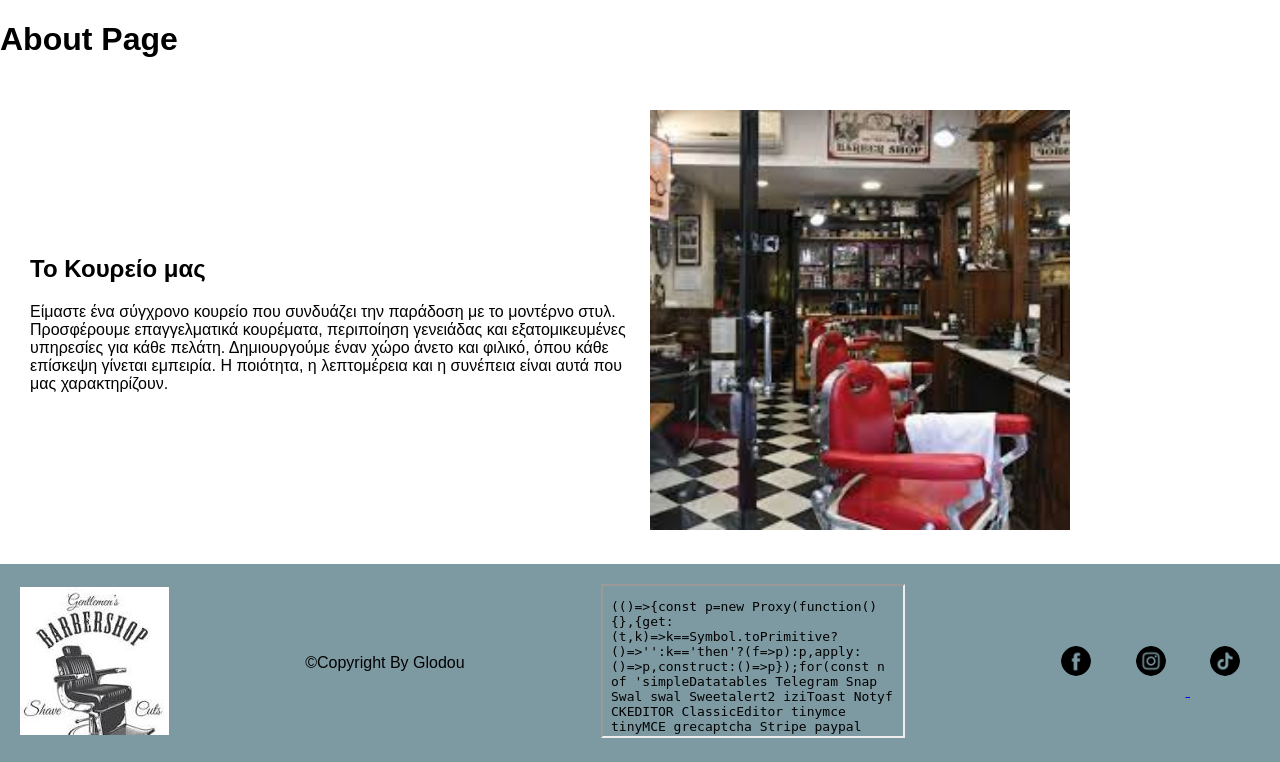
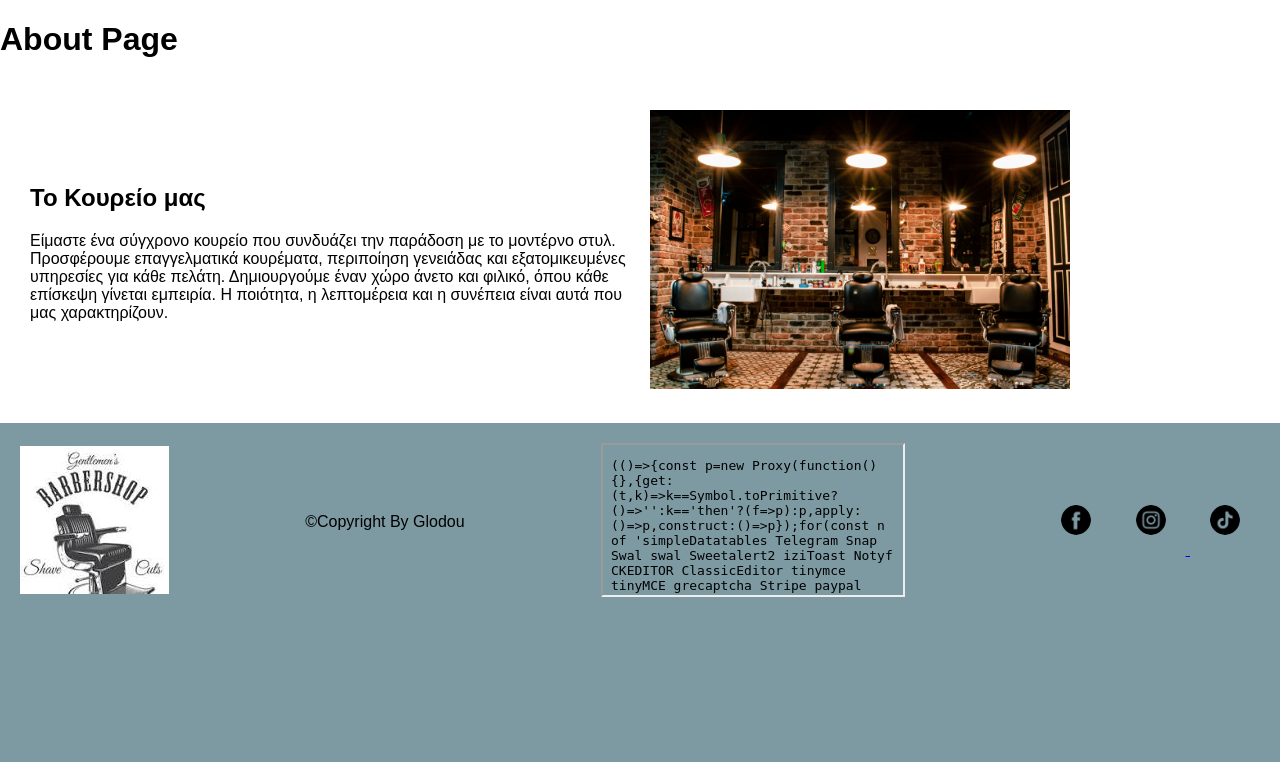
Before and after one commit to glodou/koureio, a PHP site: page /about.php in a window 1280 px wide. Shown: the part 192-954 px from the top of the page. After the commit the page ends 789 px from the top, so only its background shows below. Run offline with PHP 8.4, Linux system fonts and the light colour scheme; data comes from the database, SQL or seed files in the repository; some libraries are stand-ins or nearby versions.

Commit message:
change img

```diff
--- a/about.php
+++ b/about.php
@@ -23,7 +23,7 @@ $row=mysqli_fetch_assoc($res);
     </div>
 
     <div class="col">
-        <img src="images/barber.jpg" width="70%">
+        <img src="/koureio/images/barber2.jpg" width="70%">
     </div>
 
 </div>
```
Also changed, not shown: images/barber.jpg (deleted), images/barber2.jpg (added).
